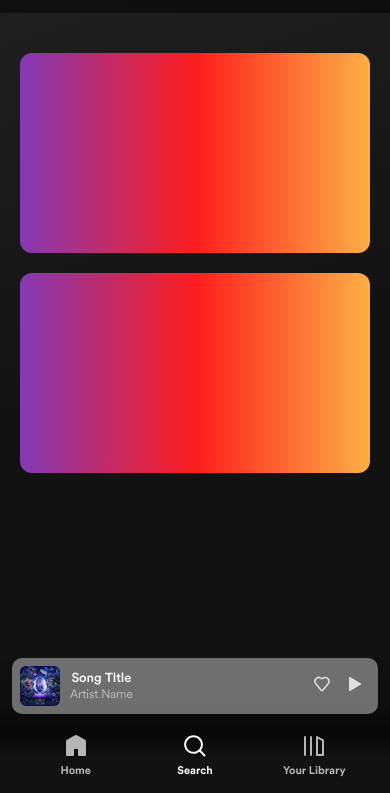
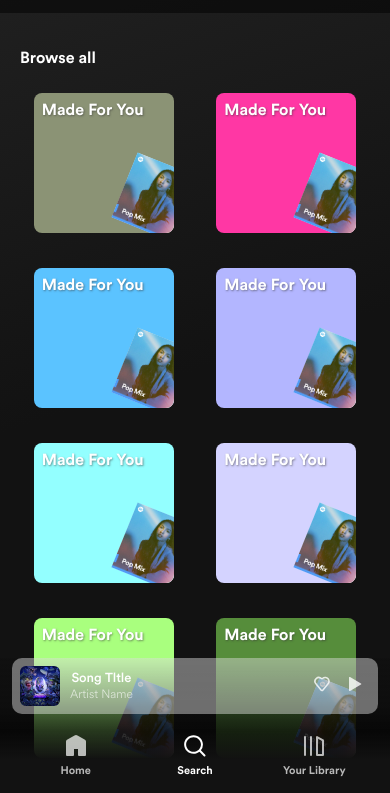
Before and after one commit to balram2002/NotSpotify, a plain HTML site: page index.html in a window 390 px wide. Both pictures are taken after a click on the element "Search". Shown: the part 51-844 px from the top of the page. Drawn offline with Linux system fonts and the light colour scheme.

Commit message:
random background color feature added to search screen category card

```diff
--- a/pages/search.txt
+++ b/pages/search.txt
@@ -1,6 +1,45 @@
-<!-- Content Area Start -->
-<div>
-    <div class="demo"></div>
-    <div class="demo"></div>
-</div>
-<!-- Content Area End -->
+<div class="categoryCtnr">
+                    <h3 class="brAll">Browse all</h3>
+                    <div class="catCardCtnr">
+                        <div class="catCard">
+                            <h3>Made For You</h3>
+                            <img src="./assets/madeforu.png">
+                        </div>
+                        <div class="catCard">
+                            <h3>Made For You</h3>
+                            <img src="./assets/madeforu.png">
+                        </div>
+                        <div class="catCard">
+                            <h3>Made For You</h3>
+                            <img src="./assets/madeforu.png">
+                        </div>
+                        <div class="catCard">
+                            <h3>Made For You</h3>
+                            <img src="./assets/madeforu.png">
+                        </div>
+                        <div class="catCard">
+                            <h3>Made For You</h3>
+                            <img src="./assets/madeforu.png">
+                        </div>
+                        <div class="catCard">
+                            <h3>Made For You</h3>
+                            <img src="./assets/madeforu.png">
+                        </div>
+                        <div class="catCard">
+                            <h3>Made For You</h3>
+                            <img src="./assets/madeforu.png">
+                        </div>
+                        <div class="catCard">
+                            <h3>Made For You</h3>
+                            <img src="./assets/madeforu.png">
+                        </div>
+                        <div class="catCard">
+                            <h3>Made For You</h3>
+                            <img src="./assets/madeforu.png">
+                        </div>
+                        <div class="catCard">
+                            <h3>Made For You</h3>
+                            <img src="./assets/madeforu.png">
+                        </div>
+                    </div>
+                </div>
--- a/script.js
+++ b/script.js
@@ -22,6 +22,24 @@
 });
 
 
+
+
+function random_bg_color() {
+    // Get a random number between 64 to 256
+    // (for getting lighter colors)
+
+    let red = Math.floor(Math.random() * 256) + 54;
+    let green = Math.floor(Math.random() * 256) + 54;
+    let blue = Math.floor(Math.random() * 256) + 54;
+
+    // Construct a color with the given values
+    let bgColor = "rgb(" + red + ", " + green + ", " + blue + ")";
+
+    // Set the background to the new color
+    return bgColor;
+}
+
+
 function togglePPIcon(id) {
     var img = document.getElementById(id).src;
     if (img.indexOf('assets/ic_play.svg') != -1) {
@@ -40,6 +58,14 @@
             document.getElementById("content").innerHTML = this.responseText;
         }
     };
+    xhttp.onload = function () {
+        if (id == 'search') {
+            const catCards = document.querySelectorAll('.catCard');
+            catCards.forEach((card) => {
+                card.style.backgroundColor = random_bg_color();
+            });
+        }
+    }
     xhttp.open("GET", "pages/" + id + ".txt", true);
     xhttp.send();
 }
--- a/style.css
+++ b/style.css
@@ -358,7 +358,7 @@
     fill: white;
 }
 
-.mobPlayer .mobRightBtns img{
+.mobPlayer .mobRightBtns img {
     filter: invert(1);
 }
 
@@ -371,7 +371,7 @@
 
 /* Available Area Start */
 .availArea {
-    background: linear-gradient(162deg, rgba(33,33,33,1) 0%, rgba(18,18,18,1) 50%);
+    background: linear-gradient(162deg, rgba(33, 33, 33, 1) 0%, rgba(18, 18, 18, 1) 50%);
     width: 85.5%;
     height: auto;
     position: relative;
@@ -394,6 +394,7 @@
     align-items: center;
     justify-content: space-between;
     padding: 0 32px;
+    z-index: 10;
 }
 
 .nav .arrowCtnr {
@@ -474,6 +475,90 @@
 }
 
 /* Content Area End */
+
+
+
+
+
+
+
+
+
+
+
+
+
+
+/* Harsh CSS Start */
+.categoryCtnr {
+    padding: 26px 0;
+}
+
+.catCardCtnr {
+    display: grid;
+    grid-row-gap: 25px;
+    grid-column-gap: 15px;
+    padding: 10px;
+    --auto-grid-min-size: 190px;
+    grid-template-columns: repeat(auto-fill, minmax(var(--auto-grid-min-size), 1fr));
+}
+
+.brAll {
+    margin: 0 0 10px 10px;
+    color: white;
+    font-size: 24px;
+}
+
+.catCard {
+    background-position: 0% 0%;
+    position: relative;
+    height: 190px;
+    width: 190px;
+    border-radius: 8px;
+    overflow: hidden;
+    margin: 10px 5px;
+}
+
+.catCard h3 {
+    background-position: 0% 0%;
+    color: #FFFFFF;
+    padding: 16px;
+    top: 0px;
+    left: 0;
+    text-shadow: .8px .8px 2px #36363683;
+    font-size: 21px;
+}
+
+.catCard img {
+    background-color: #FFFFFF;
+    color: #FFFFFF;
+    height: 100px;
+    width: 100px;
+    position: absolute;
+    bottom: 0px;
+    right: 0px;
+    margin-right: -18px;
+    margin-top: 6px;
+    transform: rotate(22deg);
+}
+
+/* Harsh CSS end */
+
+
+
+
+
+
+
+
+
+
+
+
+
+
+
+
 
 
 
@@ -594,7 +679,7 @@
 
     /* Content Area Start */
     .contentCtnr {
-        padding: 20px 20px 60px 20px;
+        padding: 10px;
     }
 
     /* Content Area End */
@@ -607,15 +692,44 @@
 
     /* Custom Scrollbar End */
 
-
+    /* Main Player End */
     .playerCtnr {
         display: none;
     }
 
-    /* Mobile Player Container Start*/
+    /* Main Player End */
 
 
-    /* Mobile Player Container Start*/
+
+    /* Harsh */
+
+    .catCardCtnr {
+        display: flex;
+        flex-wrap: wrap;
+        justify-content: space-around;
+    }
+
+    .brAll {
+        font-size: 16px;
+    }
+
+    .catCard {
+        height: 140px;
+        width: 140px;
+        margin: 5px;
+    }
+
+    .catCard h3 {
+        padding: 8px;
+        font-size: 16px;
+    }
+
+    .catCard img {
+        height: 70px;
+        width: 70px;
+    }
+
+    /* Harsh */
 
 }
 
```
Also changed, not shown: assets/madeforu.png (added), fonts/CircularSpotifyText-LightItalic.woff (deleted), fonts/CircularSpotifyText-LightItalic.woff2 (deleted), fonts/CircularStd-BlackItalic.woff (deleted), fonts/CircularStd-BlackItalic.woff2 (deleted), fonts/CircularStd-BoldItalic.woff (deleted), fonts/CircularStd-BoldItalic.woff2 (deleted), fonts/CircularStd-Book.woff (deleted), fonts/CircularStd-Book.woff2 (deleted), fonts/CircularStd-BookItalic.woff (deleted), fonts/CircularStd-BookItalic.woff2 (deleted), fonts/CircularStd-MediumItalic.woff (deleted), fonts/CircularStd-MediumItalic.woff2 (deleted).
